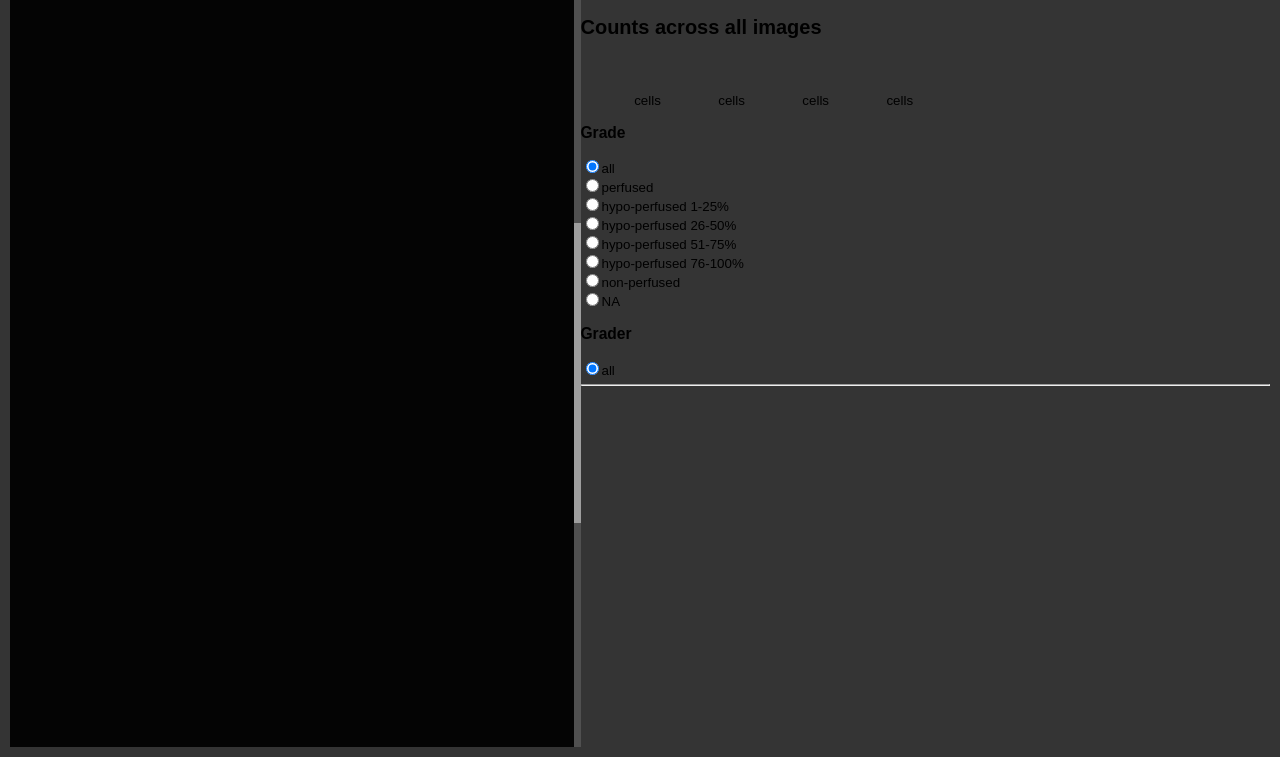
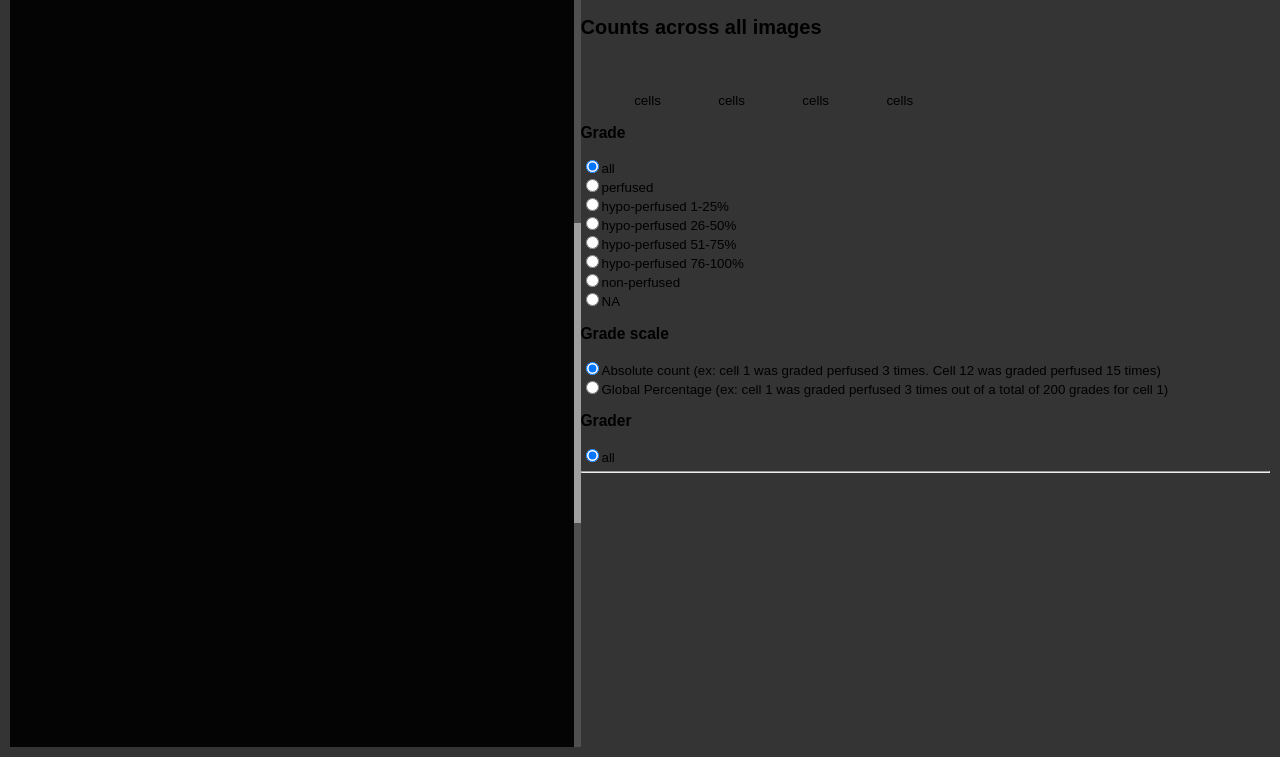
Before and after one commit to OpenHealthSoftware/umich-isla-prototype, a Flask app: template app/templates/review.html in a window 1280 px wide. Shown: the part 43-800 px from the top of the page. Run offline with Flask 2, Linux system fonts and the light colour scheme; the template is opened without the code that fills it, so the values that code supplies are empty; parts of the project's set-up code (start-up, migrations or seed data) failed here and were passed over; grey boxes are pictures that could not be loaded.

Commit message:
Updated review page
Former-commit-id: 0703bb402ca8f9a3456aa2fa160562f277d068a5

```diff
--- a/app/static/js/review.js
+++ b/app/static/js/review.js
@@ -20,10 +20,29 @@ function init()
 	gridder.updateHTML();
 	window.onresize = function(){ resize(); };
 
+	var numSessions = Object.keys(GRADE_SESSIONS).length;
+	var imgIds = {};
+	var graders = {};
+	for (var s in GRADE_SESSIONS){
+		var info = GRADE_SESSIONS[s]['globals'];
+		imgIds[info['imgId']] = 0;
+		graders[info['grader']] = 0;
+	}
+	var numImgs = Object.keys(imgIds).length;
+	var numGraders = Object.keys(graders).length;
+
+	$('#breakdown').html('{0} total images. {1} grade sessions among {2} graders'.format(numImgs, numSessions, numGraders));
+
 	drawHeatmap();
 }
 
-
+String.prototype.format = function() {
+	a = this;
+	for (k in arguments) {
+		a = a.replace("{" + k + "}", arguments[k])
+	}
+	return a
+}
 
 $('document').ready(function(){
 	CELL_CANVAS = document.getElementById('cellViewCanvas');
@@ -79,32 +98,56 @@ $('document').ready(function(){
 function drawHeatmap(grader=$('input[name=grader]:checked').val(), gradedValue=$('input[name=grade]:checked').val()){
 	var numImgs = Object.keys(GRADE_SESSIONS).length;
 	var numGraders = $('input[name=grader]').length - 1;
-	var percent = 1.0 / (numImgs * numGraders);
+	var totalGradeSessions = numImgs * numGraders;
+	var scale = $('input[name=scale]:checked').val();
+	countsPerCell = {};
+
+	for (var s in GRADE_SESSIONS){
+
+		if (GRADE_SESSIONS[s].globals['grader'] === grader || grader === 'all')
+		{
+			for (var i in GRADE_SESSIONS[s].grades)
+			{
+				var grade = GRADE_SESSIONS[s].grades[i].grades;
+				if (grade[0]['value'] === gradedValue || gradedValue === 'all'){
+					if (!(i in countsPerCell))
+						countsPerCell[i] = 0;
+					countsPerCell[i] = countsPerCell[i] + 1;
+				}
+			}
+		}
+	}
+	var maxCount = 0;
+	for (var i  in countsPerCell)
+	{
+		if (countsPerCell[i] > maxCount)
+			maxCount = countsPerCell[i];
+	}
+	var percent = 0;
+	if (scale === 'global')
+		percent = 1.0 / totalGradeSessions;
+	else
+		percent = 1.0 / maxCount;
+
 
 	// clear canvas
 	gridder.shadeCell(0, 'rgba(0,0,0,0)', true);
 
 	var drawnCells = 0;
-	var totalCells = 0;
-	for (var s in GRADE_SESSIONS){
-
-		if (GRADE_SESSIONS[s].globals['grader'] === grader || grader === 'all')
-		{
-
-			for (var i in GRADE_SESSIONS[s].grades)
-			{
-				var grade = GRADE_SESSIONS[s].grades[i].grades;
-				if (grade[0]['value'] === gradedValue || gradedValue === 'all'){
-					var colr = 'rgba(255,0,0,' + percent.toString() + ')';
-					gridder.shadeCell(i, colr, false);
-					drawnCells += 1;
-				}
-				totalCells += 1;
-			}
-		}
+	for (var i in countsPerCell){
+		var alpha = percent * countsPerCell[i];
+		var colr = 'rgba(255,0,0,' + alpha.toString() + ')';
+		gridder.shadeCell(i, colr, false);
+		drawnCells += countsPerCell[i];
 	}
 
-	$('#info').html('Cells drawn: ' + drawnCells.toString() + '/' + totalCells.toString());
+	var legendMax = 0
+	if (scale === 'global')
+		legendMax = totalGradeSessions;
+	else
+		legendMax = maxCount;
+
+	$('#info').html('Cells drawn: ' + drawnCells.toString());
 
 	$('#canvasLegend canvas').each(function(){
 		var canv = $(this)[0];
@@ -116,8 +159,7 @@ function drawHeatmap(grader=$('input[name=grader]:checked').val(), gradedValue=$
 
 
 		percent = parseFloat($(this).attr('data-percent'));
-		var count = percent * totalCells;
-		$(this).next('span').html(count);
+		$(this).next('span').html(percent * legendMax);
 		ctx.beginPath();
 		ctx.fillStyle = 'rgba(255,0,0,' + percent.toString() + ')';
 		ctx.fillRect(5,5,canv.width-10,canv.height-10);
--- a/app/templates/review.html
+++ b/app/templates/review.html
@@ -31,6 +31,7 @@
 
 		<div id="rightScreen" class="split split-horizontal {{lock}}" >
 			<h2>Counts across all images</h2>
+			<p id="breakdown"></p>
 			<div id="canvasLegend">
 				<canvas width="50" height="50" data-percent="0"></canvas><span id=""></span> cells
 				<canvas width="50" height="50" data-percent=".25"></canvas><span id=""></span> cells
@@ -48,6 +49,11 @@
 					<input type="radio" name="grade" value="hypo-perfused 76-100%">hypo-perfused 76-100%<br>
 					<input type="radio" name="grade" value="non-perfused" id="gradeNonPerf">non-perfused<br>
 					<input type="radio" name="grade" value="NA">NA<br>
+			</div>
+			<div>
+				<h3>Grade scale</h3>
+				<input type="radio" name="scale" value="absolute" checked>Absolute count (ex: cell 1 was graded perfused 3 times. Cell 12 was graded perfused 15 times)<br>
+				<input type="radio" name="scale" value="global">Global Percentage (ex: cell 1 was graded perfused 3 times out of a total of 200 grades for cell 1)<br>
 			</div>
 			<div id="wrap-graderList">
 				<h3>Grader</h3>
```
Also changed, not shown: app/README.md.
